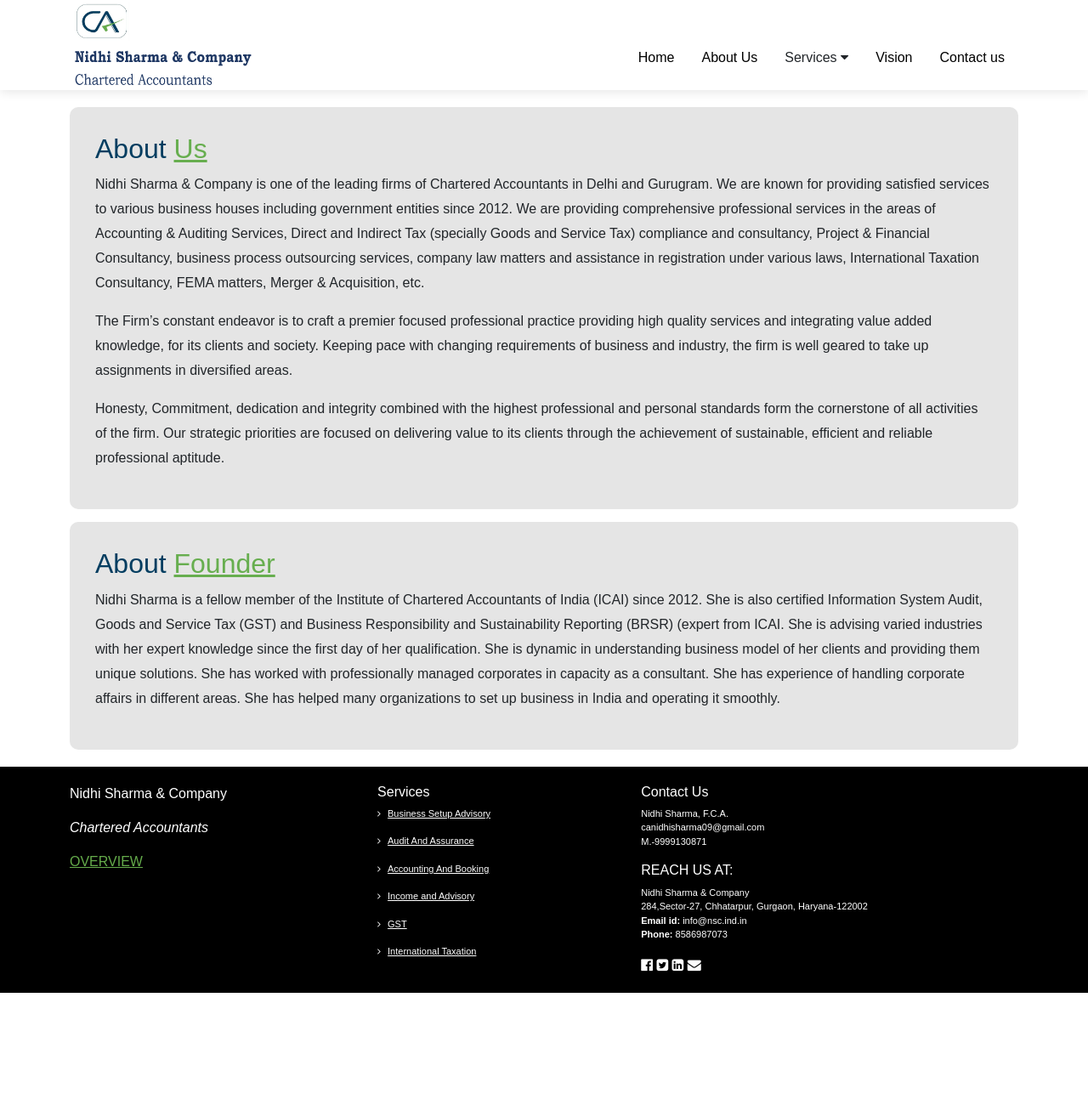
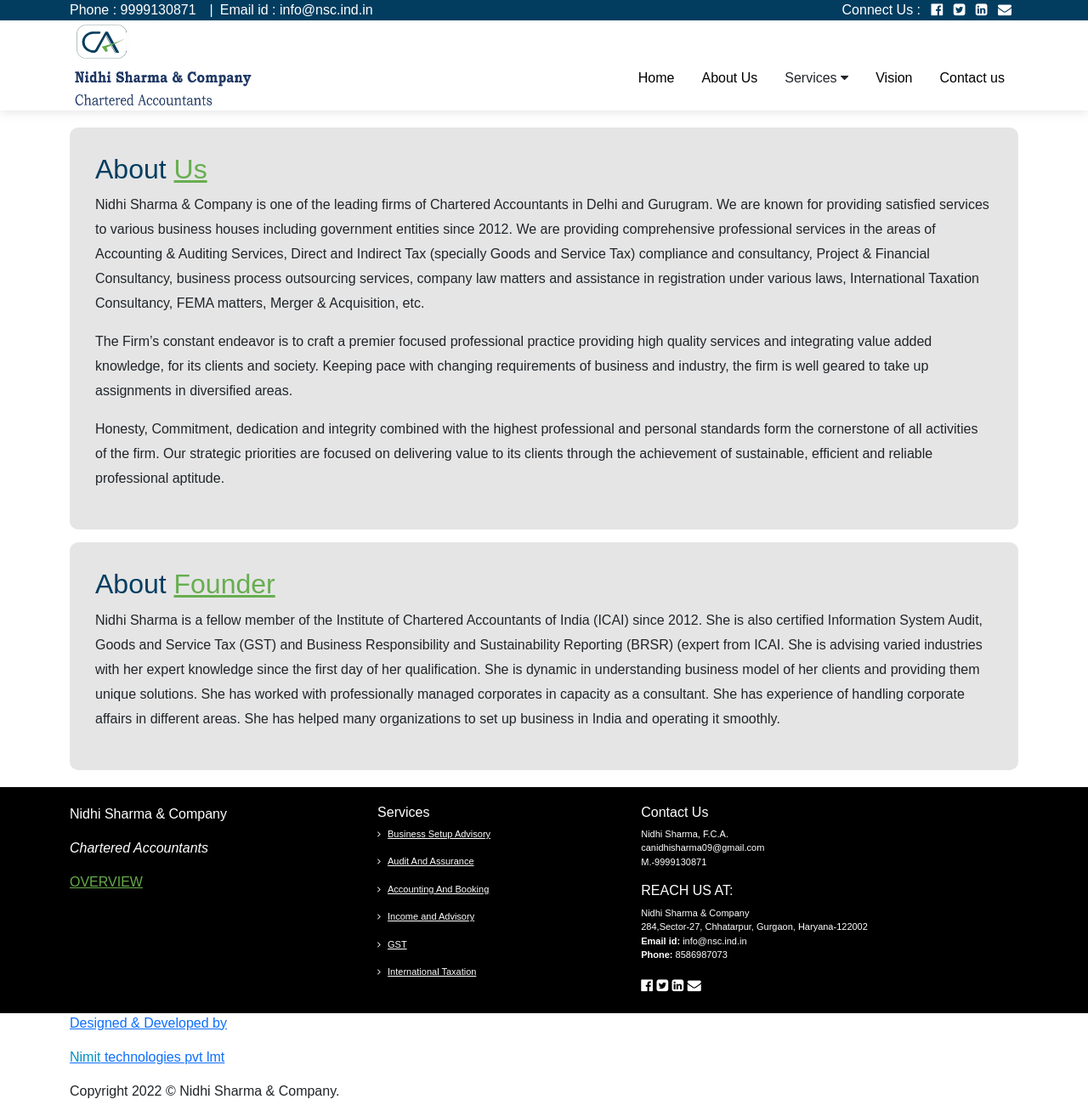
Before and after one commit to prajjal-saxena/caa, a plain HTML site: page aboutus.html in a window 1280 px wide. Shown: the whole page at 85% size. Before the commit the page ends 1168 px from the top, so only its background shows below. Drawn offline with nearby package versions, Linux system fonts and the light colour scheme.

Commit message:
Update aboutus.html

```diff
--- a/aboutus.html
+++ b/aboutus.html
@@ -11,6 +11,23 @@
 </head>
 <body>
     <header>
+        <div class="post">
+          <div class="container">
+            <div class="poster">
+                <div>
+                  <span>Phone : 9999130871</span><span style="padding: 0 8px 0 8px;">|</span><span>Email id : info@nsc.ind.in</span>
+                </div>
+
+                <div>
+                    <span>Connect Us :</span>
+                    <span><i class="fa fa-facebook-official" aria-hidden="true"></i></span>
+                    <span><i class="fa fa-twitter-square" aria-hidden="true"></i></span>
+                    <span><i class="fa fa-linkedin-square" aria-hidden="true"></i></span>
+                    <span><i class="fa fa-envelope" aria-hidden="true"></i></span>
+                </div>
+            </div>
+          </div>
+        </div>
         <div class="container">
             <nav>
                 <div class="logo">
@@ -36,6 +53,7 @@
                     </ul>
                 </div>
             </nav>
+            <i class="fa fa-bars" aria-hidden="true"></i>
         </div>
     </header>
 
@@ -100,6 +118,29 @@
             </div>
         </div>
     </footer>
+    <div class="nimit">
+        <div class="container">
+          <a href="https://nimittech.com/" target="_blank">
+            <p>Designed & Developed by</p>
+            <p class="design"><span style="color: #0090c3;">Nimit</span> technologies pvt lmt</p></a>
+        </div>
+      </div>
+    <div class="foote-sect">
+        <div class="container">
+          <p>Copyright 2022 © Nidhi Sharma & Company.</p>
+        </div>
+      </div>
     <script src="https://cdn.jsdelivr.net/npm/bootstrap@5.1.3/dist/js/bootstrap.bundle.min.js" integrity="sha384-ka7Sk0Gln4gmtz2MlQnikT1wXgYsOg+OMhuP+IlRH9sENBO0LRn5q+8nbTov4+1p" crossorigin="anonymous"></script>
+    <script src="https://ajax.googleapis.com/ajax/libs/jquery/3.6.0/jquery.min.js"></script>
+
+    <script>
+        $(document).ready(function(){
+           $('.fa-bars').click(function(){
+              $('.nav-list').toggle();
+              $('.overlay').toggle();
+           });
+
+        })
+    </script>
 </body>
 </html>
```
